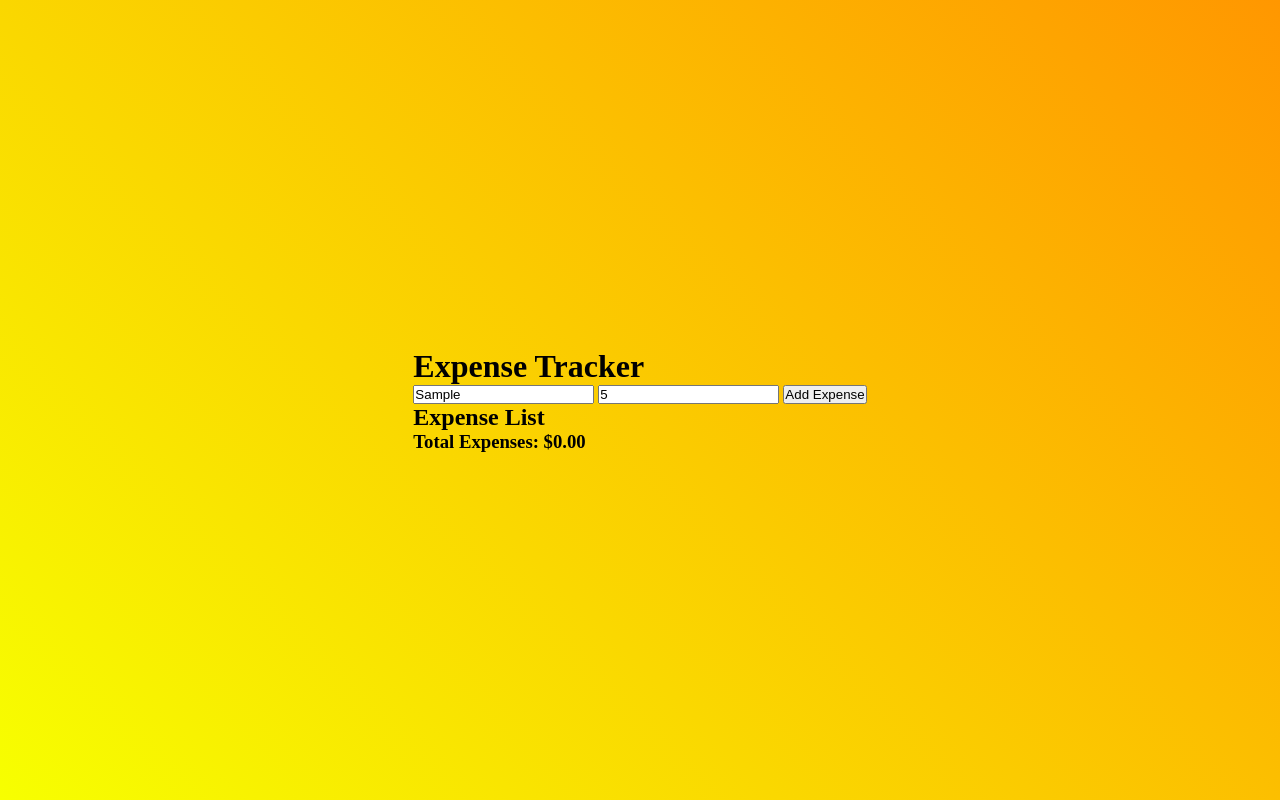
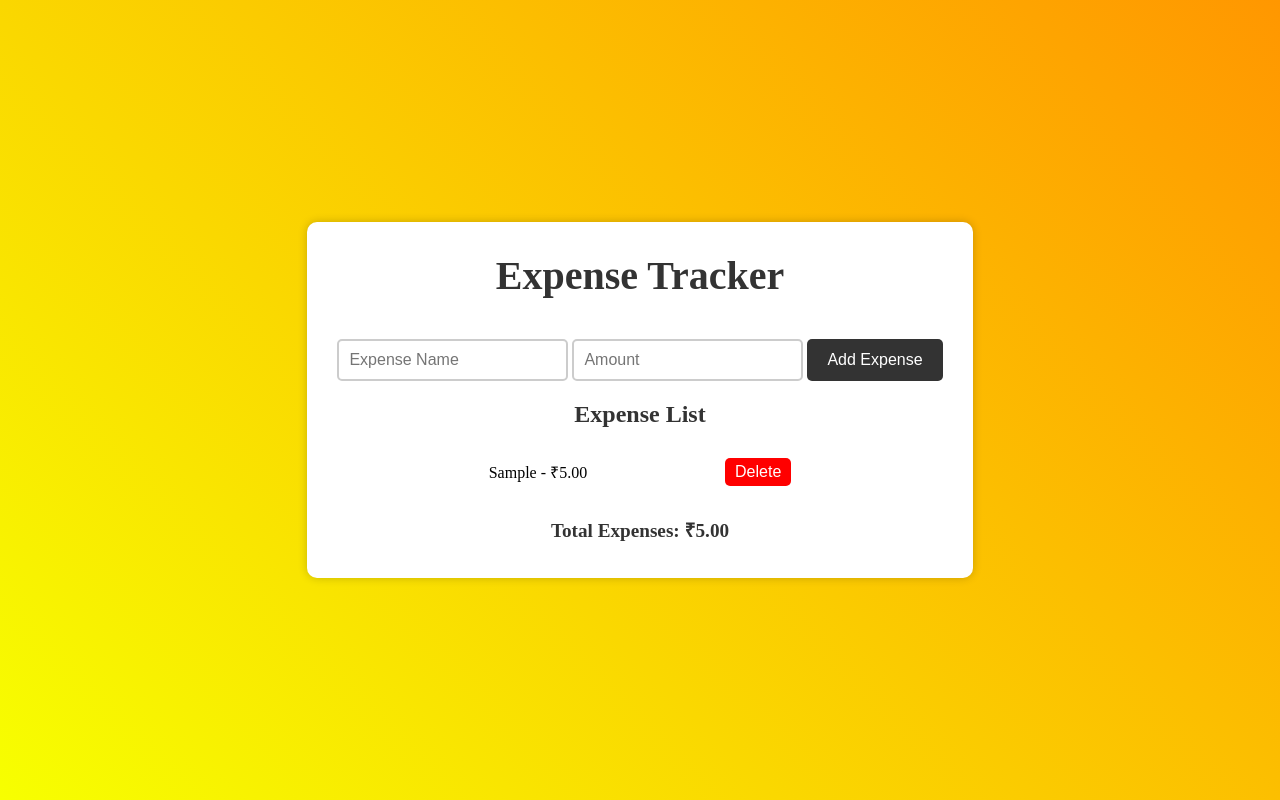
Before and after one commit to divyansh-git-max/expense-tracker-basic, a plain HTML site: page index.html in a window 1280 px wide. Both pictures are taken after typing "Sample", "5" into the empty fields and a click on the button "Add Expense". Drawn offline with Linux system fonts and the light colour scheme.

Commit message:
Add delete expenses Function

```diff
--- a/index.html
+++ b/index.html
@@ -19,9 +19,10 @@
         </ul>
 
         <div id="total">
-            <h3>Total Expenses: $<span id="total-amount">0.00</span></h3>
+            <h3>Total Expenses: ₹<span id="total-amount">0.00</span></h3>
         </div>
     </div>
+    </svg>
     <script src="script.js"></script>
 </body>
 </html>
--- a/script.js
+++ b/script.js
@@ -6,31 +6,61 @@ document.addEventListener('DOMContentLoaded', () => {
     const totalAmountDisplay = document.getElementById('total-amount');
 
 
-    let expenses=[];
+    let expenses= JSON.parse(localStorage.getItem('expenses'))||[];
     let totalAmount = calculateExpenseTotal();
-
+    renderExpenses();
+    updateTotal();
     expenseForm.addEventListener('submit', (e) => {
         e.preventDefault();
         const name = expenseName.value.trim();
-        const amount = expenseAmount.value.trim();
+        const amount = parseFloat(expenseAmount.value.trim());
 
         if (name!=="" && !isNaN(amount) && amount>0) {
             const newExpense = {
                 id: Date.now(),
-                name,
-                amount,
+                name:name,
+                amount:amount,
             }
             expenses.push(newExpense);
+            saveExpensetoLocale(expenses);
+            renderExpenses();
+            updateTotal();
 
+            expenseName.value = '';
+            expenseAmount.value = '';
+            console.log(expenses);
         }
-
-
     });
 
+    function saveExpensetoLocale(expenses) {
+        localStorage.setItem('expenses', JSON.stringify(expenses));
+    }
     function calculateExpenseTotal() {
-
+        return expenses.reduce((sum,expense) => sum + expense.amount, 0);
     }
-
-
+    function updateTotal(){
+        totalAmount = calculateExpenseTotal();
+        console.log(totalAmount)
+        totalAmountDisplay.textContent = totalAmount.toFixed(2);
+    }
+    function renderExpenses() {
+        expenseList.innerHTML = '';
+        expenses.forEach((expense) => {
+            const li = document.createElement('li');
+            li.innerHTML = `${expense.name} - ₹${expense.amount.toFixed(2)}
+            <button class="delete-button" data-expense-id="${expense.id}">Delete</button>
+            `;
+            expenseList.appendChild(li);
+        });
+    }
+    expenseList.addEventListener('click',(e)=>{
+        if(e.target.tagName==="BUTTON"){
+            const expenseId = parseInt(e.target.getAttribute('data-expense-id'));
+            expenses=expenses.filter((expense)=>expense.id!==expenseId);
+            saveExpensetoLocale(expenses);
+            renderExpenses();
+            updateTotal();
+        }
+    })
 
 });
--- a/style.css
+++ b/style.css
@@ -11,3 +11,66 @@ body{
     justify-content: center;
     align-items: center;
 }
+.container{
+    background-color: #fff;
+    padding: 30px;
+    border-radius: 10px;
+    box-shadow: 0 0 10px rgba(0, 0, 0, 0.2);
+    display: flex;
+    flex-direction: column;
+    align-items: center;
+    justify-content: center;
+    gap: 20px;
+
+}
+h1{
+    font-size: 2.5rem;
+    margin-bottom: 20px;
+    color: #333;
+    text-align: center;
+}
+h2{
+    font-size: 1.5rem;
+    margin-bottom: 10px;
+    color: #333;
+}
+h3{
+    font-size: 1.2rem;
+    margin-bottom: 5px;
+    color: #333;
+}
+input{
+    padding: 10px;
+    border-radius: 5px;
+    border: 2px solid #ccc;
+    font-size: 1rem;
+    outline: none;
+}
+button{
+    padding: 12px 20px;
+    border-radius: 5px;
+    border: none;
+    background-color: #333;
+    color: #fff;
+    cursor: pointer;
+    font-size: 1rem;
+}
+ul{
+    width: 50%;
+}
+li{
+    display: flex;
+    justify-content: space-between;
+    align-items: center;
+    margin-bottom: 10px;
+
+
+}
+.delete-button{
+    padding: 5px 10px;
+    border-radius: 5px;
+    border: none;
+    background-color: #ff0000;
+    color: #fff;
+    cursor: pointer;
+}
```
